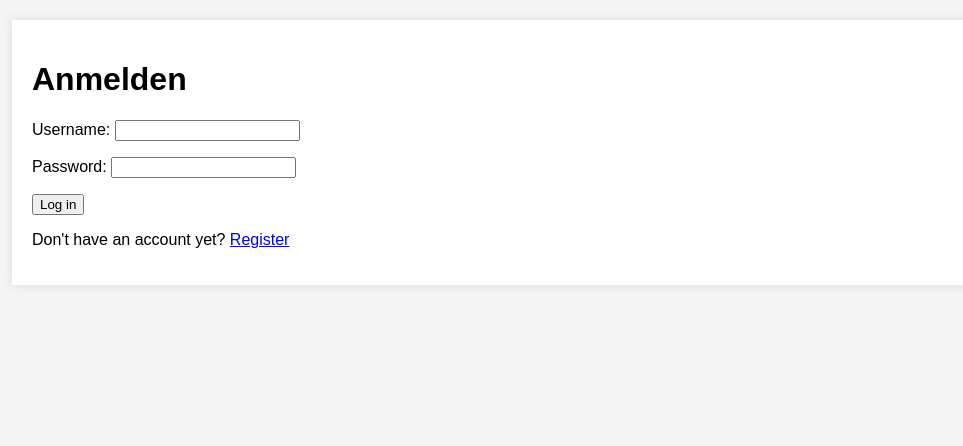
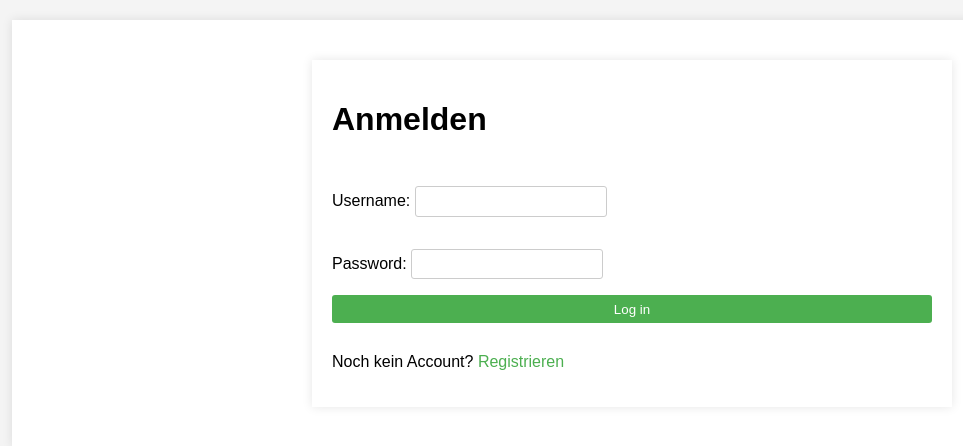
Before and after one commit to CaptainTeaspoon/inventory_python, a Django app: page /login/ in a window 1280 px wide. Shown: the part 60-506 px from the top of the page, without its empty margins (8-971 px from the left). Run offline with Django 5.2, Linux system fonts and the light colour scheme.

Commit message:
Minor language fixes

```diff
--- a/mainapp/templates/item_create.html
+++ b/mainapp/templates/item_create.html
@@ -5,7 +5,7 @@
 {% block content %}
 
 <div class = "form-container">
-    <h1>Create new article</h1>
+    <h1>Neuen Artikel erstellen</h1>
     <form method="post">
         {% csrf_token %}
         {{ form.as_p }}
--- a/mainapp/templates/login.html
+++ b/mainapp/templates/login.html
@@ -3,6 +3,7 @@
 {% block title %}Anmelden{% endblock %}
 
 {% block content %}
+<div class = "form-container">
     <h1>Anmelden</h1>
     {% if form.errors %}
         <p style="color: red;">Your username or password was incorrect</p>
@@ -27,5 +28,6 @@
         <p>{{ form.password.label_tag }} {{ form.password }}</p>
         <button type="submit">Log in</button>
     </form>
-    <p>Don't have an account yet? <a href="{% url 'register' %}">Register</a></p>
+    <p>Noch kein Account? <a href="{% url 'register' %}">Registrieren</a></p>
+</div>
 {% endblock %}
```
